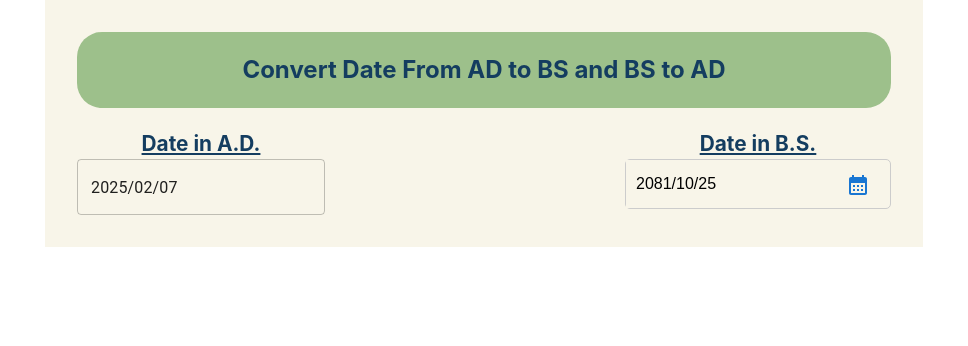
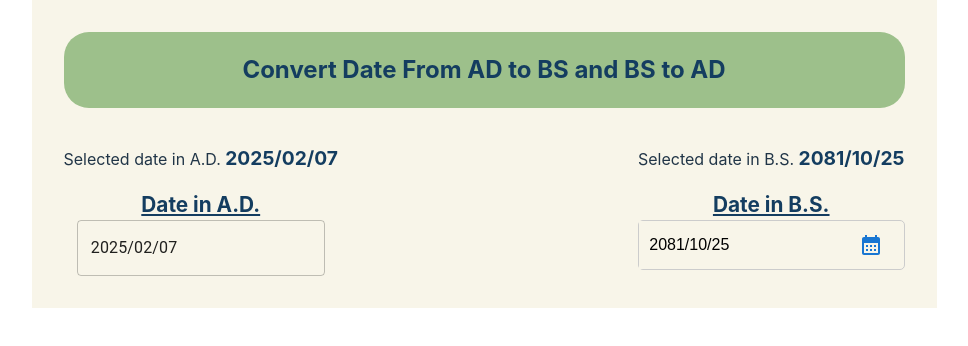
Before and after one commit to bipin-Pariyar2003/Nepali-Date-Picker, a React (Vite) app: page / in a window 1280 px wide. Shown: the top 346 px of the page, without its empty margins (156-1124 px from the left). Built offline with nearby package versions, Linux system fonts and the light colour scheme.

Commit message:
added paragraphs to show selected Date clearly

```diff
--- a/src/Components/EngDatePicker/index.jsx
+++ b/src/Components/EngDatePicker/index.jsx
@@ -20,7 +20,18 @@ const EngDatePicker = ({ selectedDate, onChange }) => {
     <>
       <div style={{ textAlign: "center" }}>
         <label htmlFor="date">
-          {" "}
+          <p>
+            Selected date in A.D.{" "}
+            <span
+              style={{
+                color: "#143D60",
+                fontWeight: "bold",
+                fontSize: "1.2rem",
+              }}
+            >
+              {selectedDate}
+            </span>
+          </p>{" "}
           <b
             style={{
               color: "#143D60",
--- a/src/Components/NepDatePicker/index.jsx
+++ b/src/Components/NepDatePicker/index.jsx
@@ -30,6 +30,18 @@ const NepDatePicker = ({ selectedDate, onChange }) => {
       <div className="nepali-date-picker">
         <label htmlFor="date">
           {" "}
+          <p>
+            Selected date in B.S.{" "}
+            <span
+              style={{
+                color: "#143D60",
+                fontWeight: "bold",
+                fontSize: "1.2rem",
+              }}
+            >
+              {selectedDate}
+            </span>
+          </p>
           <b
             style={{
               color: "#143D60",
```
